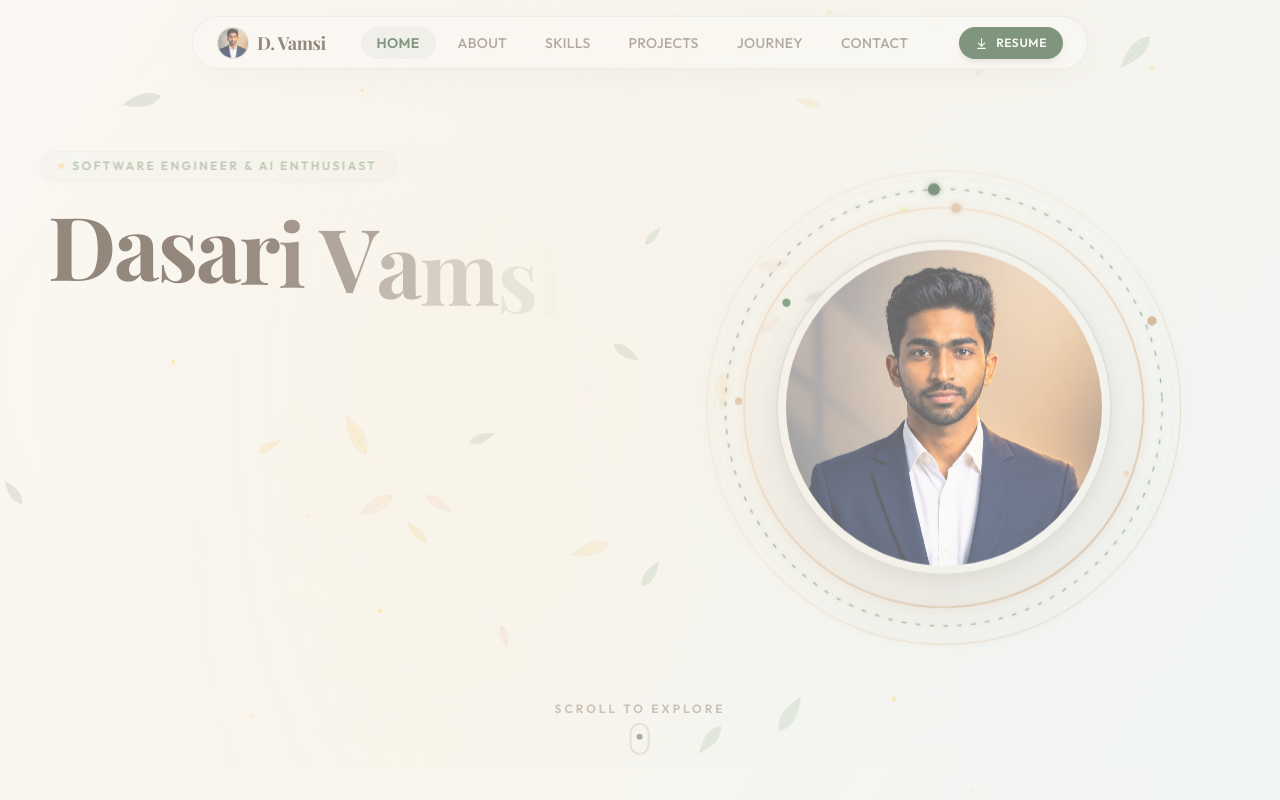
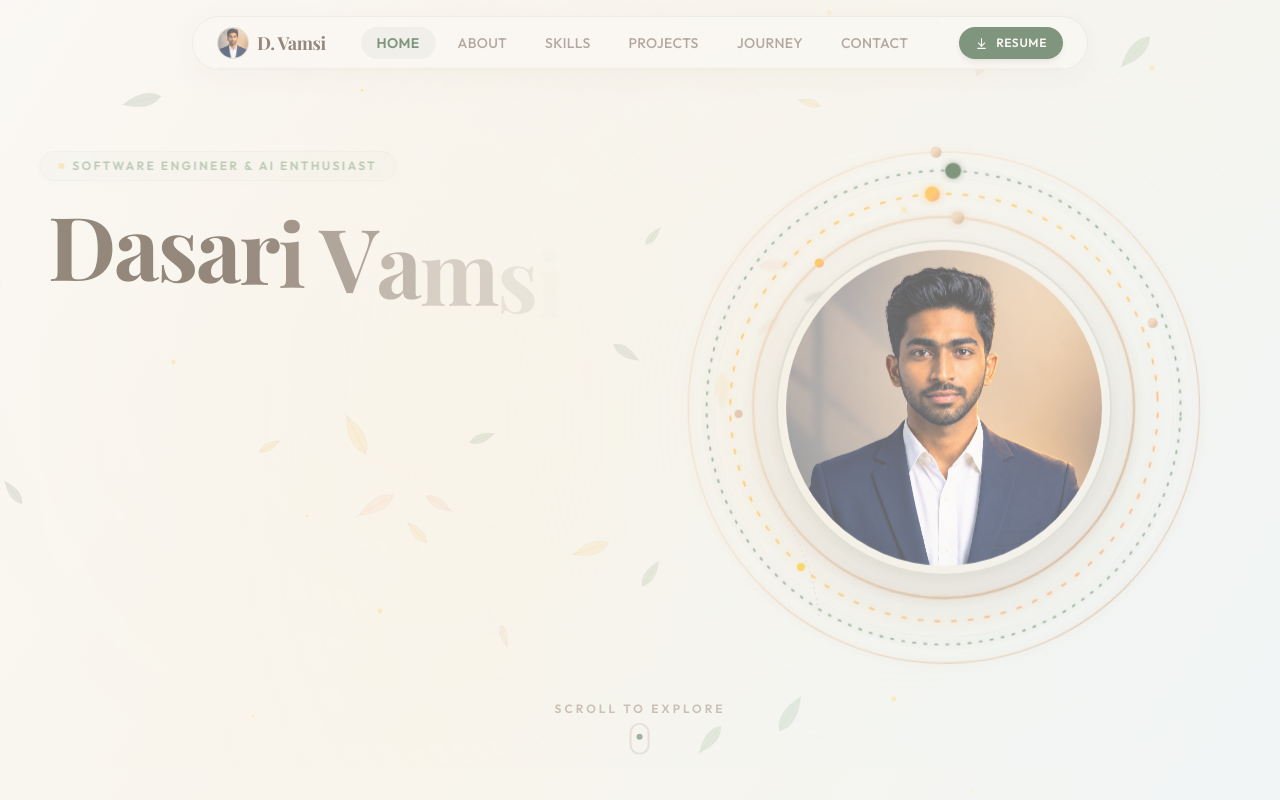
Before and after one commit to vamsi1426/vamsi.portfolio, a React (Vite) app: page / in a window 1280 px wide. Shown: the top 800 px of the page. Built offline with nearby package versions, Linux system fonts and the light colour scheme; a web font is replaced by a local one.

Commit message:
design: combine concentric orbits into a single shared SVG document fragment to ensure full gradient resolution on WebKit/Chrome

```diff
--- a/src/sections/Hero.jsx
+++ b/src/sections/Hero.jsx
@@ -298,8 +298,8 @@ export default function Hero() {
               style={{ x: outerRingsX, y: outerRingsY }}
               className="absolute w-[136%] h-[136%] pointer-events-none overflow-visible flex items-center justify-center"
             >
-              {/* Common SVG gradients and filters definitions wrapper (no hidden class to ensure browser parsing) */}
-              <svg className="absolute inset-0 w-full h-full pointer-events-none overflow-visible">
+              {/* Single Shared SVG Canvas containing defs and all rotating group layers */}
+              <svg viewBox="0 0 600 600" className="w-full h-full overflow-visible">
                 <defs>
                   {/* Luxury Metallic Gold Gradient */}
                   <linearGradient id="goldMetallic" x1="0%" y1="0%" x2="100%" y2="100%">
@@ -309,17 +309,24 @@ export default function Hero() {
                     <stop offset="100%" stopColor="#BA9267" />
                   </linearGradient>
 
+                  {/* Luxury Warm Orange Mango Gradient */}
+                  <linearGradient id="orangeMango" x1="0%" y1="0%" x2="100%" y2="100%">
+                    <stop offset="0%" stopColor="#FFA000" />
+                    <stop offset="50%" stopColor="#FFB01A" />
+                    <stop offset="100%" stopColor="#FF7B47" />
+                  </linearGradient>
+
                   {/* Inner Soft radial ring glow */}
                   <radialGradient id="ringBackGlow" cx="50%" cy="50%" r="50%">
-                    <stop offset="0%" stopColor="#ECCBA6" stopOpacity="0.22" />
-                    <stop offset="100%" stopColor="#ECCBA6" stopOpacity="0" />
+                    <stop offset="0%" stopColor="#FFA000" stopOpacity="0.25" />
+                    <stop offset="100%" stopColor="#FFA000" stopOpacity="0" />
                   </radialGradient>
 
                   {/* Soft Luxury Gold Glow Filter */}
                   <filter id="goldGlow" x="-30%" y="-30%" width="160%" height="160%">
                     <feGaussianBlur stdDeviation="5" result="blur" />
                     <feComponentTransfer in="blur" result="boost">
-                      <feFuncA type="linear" slope="0.7" />
+                      <feFuncA type="linear" slope="0.75" />
                     </feComponentTransfer>
                     <feMerge>
                       <feMergeNode in="boost" />
@@ -331,7 +338,7 @@ export default function Hero() {
                   <filter id="greenGlow" x="-30%" y="-30%" width="160%" height="160%">
                     <feGaussianBlur stdDeviation="4" result="blur" />
                     <feComponentTransfer in="blur" result="boost">
-                      <feFuncA type="linear" slope="0.55" />
+                      <feFuncA type="linear" slope="0.6" />
                     </feComponentTransfer>
                     <feMerge>
                       <feMergeNode in="boost" />
@@ -339,65 +346,69 @@ export default function Hero() {
                     </feMerge>
                   </filter>
                 </defs>
-              </svg>
 
                 {/* Ambient Ring Back Glow */}
-              <div className="absolute w-full h-full flex items-center justify-center">
-                <svg viewBox="0 0 600 600" className="w-full h-full overflow-visible opacity-60">
-                  <circle cx="300" cy="300" r="200" fill="url(#ringBackGlow)" />
-                </svg>
-              </div>
+                <circle cx="300" cy="300" r="200" fill="url(#ringBackGlow)" opacity="0.75" />
 
-              {/* Layer 2a: Clockwise Orbiting Elements (Innermost Gold Ring & Sparks) */}
-              <motion.div
+                {/* Layer 2a: Clockwise Orbiting Group (Innermost Gold Ring & Sparks) */}
+                <motion.g
                   animate={{ rotate: 360 }}
-                transition={{ duration: 42, repeat: Infinity, ease: "linear" }}
-                className="absolute inset-0 w-full h-full"
+                  transition={{ duration: 35, repeat: Infinity, ease: "linear" }}
+                  style={{ transformOrigin: "300px 300px" }}
                 >
-                <svg viewBox="0 0 600 600" className="w-full h-full overflow-visible">
-                  {/* Ring 1: Medium Golden Ring (Solid, with luxury stroke glow) */}
-                  <circle cx="300" cy="300" r="215" fill="none" stroke="url(#goldMetallic)" strokeWidth="1.8" filter="url(#goldGlow)" opacity="0.95" />
+                  {/* Ring 1: Inner Golden Ring (Solid, with luxury stroke glow) */}
+                  <circle cx="300" cy="300" r="205" fill="none" stroke="url(#goldMetallic)" strokeWidth="2.5" filter="url(#goldGlow)" opacity="0.95" />
 
                   {/* Solid Orbiting Nodes & Sparks */}
-                  <circle cx="300" cy="85" r="5.5" fill="#D5AC81" filter="url(#goldGlow)" />
-                  <circle cx="124" cy="198" r="4.5" fill="#3E6E3B" />
-                </svg>
-              </motion.div>
+                  <circle cx="300" cy="95" r="7" fill="url(#goldMetallic)" filter="url(#goldGlow)" />
+                  <circle cx="155" cy="155" r="5" fill="url(#orangeMango)" />
+                </motion.g>
 
-              {/* Layer 2b: Counter-Clockwise Orbiting Elements (Middle Dashed Algorithmic Ring & Sparks) */}
-              <motion.div
+                {/* Layer 2b: Counter-Clockwise Orbiting Group (Middle Orange/Yellow Dashed Ring & Sparks) */}
+                <motion.g
                   animate={{ rotate: -360 }}
-                transition={{ duration: 58, repeat: Infinity, ease: "linear" }}
-                className="absolute inset-0 w-full h-full"
+                  transition={{ duration: 48, repeat: Infinity, ease: "linear" }}
+                  style={{ transformOrigin: "300px 300px" }}
                 >
-                <svg viewBox="0 0 600 600" className="w-full h-full overflow-visible">
-                  {/* Ring 2: Concentric Algorithmic Dashed Ring (Warm natural green) */}
-                  <circle cx="300" cy="300" r="235" fill="none" stroke="#3E6E3B" strokeWidth="1.4" strokeDasharray="5 10" filter="url(#greenGlow)" opacity="0.8" />
-
-                  {/* Organic green dotted arc detail */}
-                  <path d="M 85 370 A 235 235 0 0 1 175 510" fill="none" stroke="url(#goldMetallic)" strokeWidth="1.0" strokeDasharray="1 4" opacity="0.5" />
+                  {/* Ring 2: Concentric Orange Mango Dashed Ring */}
+                  <circle cx="300" cy="300" r="230" fill="none" stroke="url(#orangeMango)" strokeWidth="2.0" strokeDasharray="6 12" filter="url(#goldGlow)" opacity="0.9" />
 
                   {/* Solid Orbiting Nodes & Sparks */}
-                  <circle cx="300" cy="65" r="6.5" fill="#2B5129" filter="url(#greenGlow)" />
-                  <circle cx="493" cy="380" r="3.2" fill="#ECCBA6" />
-                </svg>
-              </motion.div>
+                  <circle cx="300" cy="70" r="8" fill="url(#orangeMango)" filter="url(#goldGlow)" />
+                  <circle cx="137" cy="463" r="4.5" fill="#FFC30B" />
+                </motion.g>
 
-              {/* Layer 2c: Clockwise Outer Orbiting Elements (Outermost Gold Thin Ring & Sparks) */}
-              <motion.div
+                {/* Layer 2c: Clockwise Orbiting Group (Outer Green Dashed Ring & Sparks) */}
+                <motion.g
                   animate={{ rotate: 360 }}
-                transition={{ duration: 85, repeat: Infinity, ease: "linear" }}
-                className="absolute inset-0 w-full h-full"
+                  transition={{ duration: 65, repeat: Infinity, ease: "linear" }}
+                  style={{ transformOrigin: "300px 300px" }}
                 >
-                <svg viewBox="0 0 600 600" className="w-full h-full overflow-visible">
-                  {/* Ring 3: Large Thin Golden Ring */}
-                  <circle cx="300" cy="300" r="255" fill="none" stroke="url(#goldMetallic)" strokeWidth="1.0" filter="url(#goldGlow)" opacity="0.65" />
+                  {/* Ring 3: Concentric Algorithmic Dashed Ring (Warm natural green) */}
+                  <circle cx="300" cy="300" r="255" fill="none" stroke="#3E6E3B" strokeWidth="1.8" strokeDasharray="4 8" filter="url(#greenGlow)" opacity="0.85" />
+
+                  {/* Dotted Gold arc detail */}
+                  <path d="M 85 370 A 255 255 0 0 1 175 530" fill="none" stroke="url(#goldMetallic)" strokeWidth="1.5" strokeDasharray="1 5" opacity="0.7" />
 
                   {/* Solid Orbiting Nodes & Sparks */}
-                  <circle cx="521" cy="200" r="5" fill="#BA9267" />
-                  <circle cx="79" cy="300" r="4" fill="#D5AC81" />
+                  <circle cx="300" cy="45" r="8.5" fill="#2B5129" filter="url(#greenGlow)" />
+                  <circle cx="521" cy="200" r="5.5" fill="url(#goldMetallic)" />
+                </motion.g>
+
+                {/* Layer 2d: Counter-Clockwise Orbiting Group (Outermost Gold Thin Ring & Sparks) */}
+                <motion.g
+                  animate={{ rotate: -360 }}
+                  transition={{ duration: 85, repeat: Infinity, ease: "linear" }}
+                  style={{ transformOrigin: "300px 300px" }}
+                >
+                  {/* Ring 4: Large Thin Golden Ring */}
+                  <circle cx="300" cy="300" r="275" fill="none" stroke="url(#goldMetallic)" strokeWidth="1.2" filter="url(#goldGlow)" opacity="0.85" />
+
+                  {/* Solid Orbiting Nodes & Sparks */}
+                  <circle cx="300" cy="25" r="6" fill="url(#goldMetallic)" />
+                  <circle cx="79" cy="300" r="4.5" fill="#D5AC81" />
+                </motion.g>
               </svg>
-              </motion.div>
             </motion.div>
 
             {/* LAYER 3: Core Portrait Capsule (Thicker frosted glass edge with warm organic drop shadow) */}
```
Lines whose indentation alone changed are shown as unchanged.
